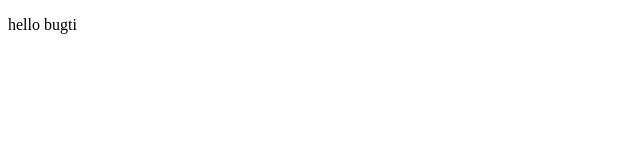
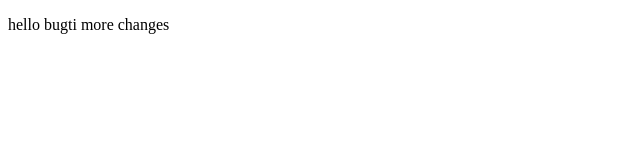
Before and after one commit to abdulbugti/abdulbugti.github.io, a plain HTML site: page index.html in a window 1280 px wide. Shown: the whole page, without its empty margins (0-640 px from the left). Drawn offline with Linux system fonts and the light colour scheme.

Commit message:
more commit

```diff
--- a/index.html
+++ b/index.html
@@ -5,6 +5,9 @@
     <title>Document</title>
 </head>
 <body>
-    <p>hello bugti</p>
+    <p>hello bugti
+
+    more changes
+    </p>
 </body>
 </html>
```
